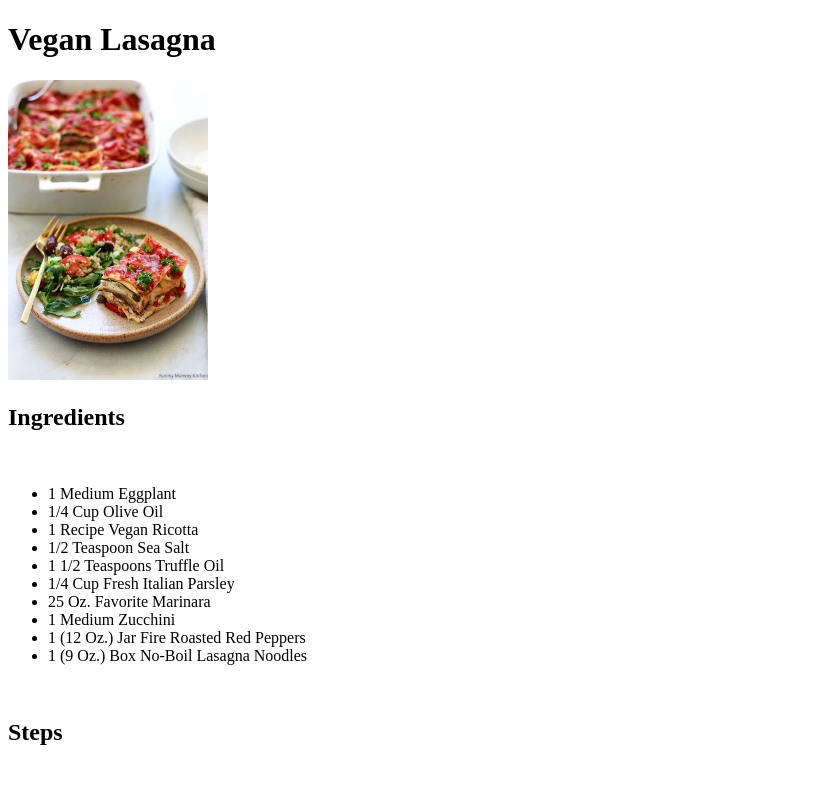
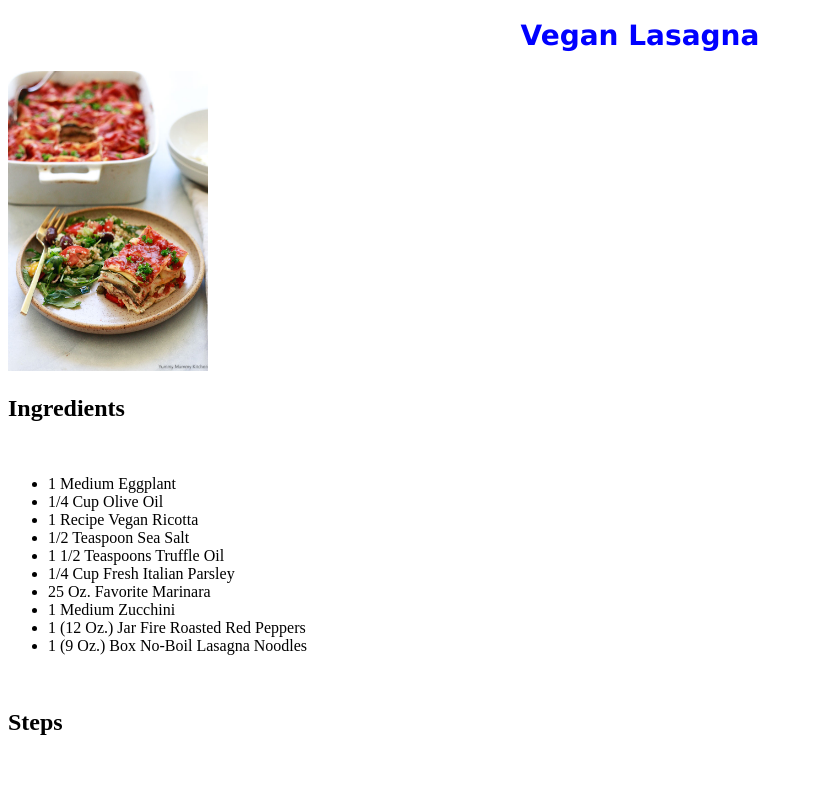
Before and after one commit to xcoltonx/odin-recipes, a plain HTML site: page recipes/lasagna.html in a window 1280 px wide. Shown: the top 787 px of the page, without its empty margins (0-813 px from the left). Drawn offline with Linux system fonts and the light colour scheme.

Commit message:
Add css to titles

```diff
--- a/recipes/lasagna.html
+++ b/recipes/lasagna.html
@@ -8,7 +8,7 @@
     <title>Document</title>
 </head>
 <body>
-    <h1>Vegan Lasagna</h1>
+    <h1 class="title">Vegan Lasagna</h1>
     <img class="one" src="lasagna.jpeg" alt="Vegan lasagna!">
     <br>
     <h2>Ingredients</h2>
```
Also changed, not shown: recipes/pancakes.html (+1 -1 lines).
